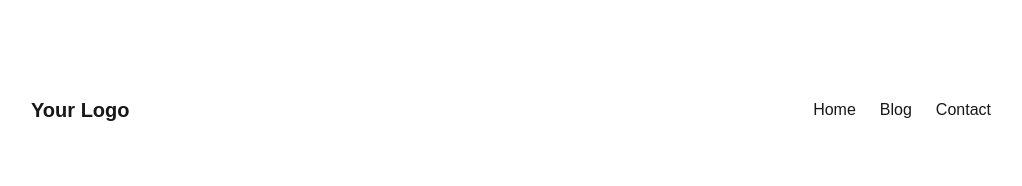
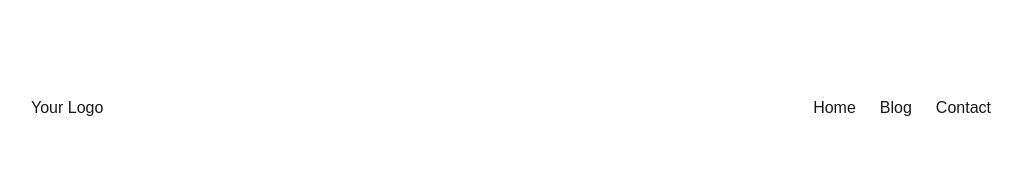
Before and after one commit to mlundqui/my-blog, a Next.js app: page /blog in a window 1280 px wide. Shown: the top 186 px of the page, without its empty margins (129-1151 px from the left). Built offline with nearby package versions, Linux system fonts and the light colour scheme.

Commit message:
Still fixing navbar

```diff
--- a/app/blog/page.tsx
+++ b/app/blog/page.tsx
@@ -1,4 +1,4 @@
-import Navbar from 'app/components/Navbar';
+//import Navbar from 'app/components/Navbar';
 
 export default function Home() {
     return (
--- a/app/components/Navbar.tsx
+++ b/app/components/Navbar.tsx
@@ -1,5 +1,6 @@
 'use client'
 import { useState } from 'react';
+import Link from 'next/link';
 
 interface NavItem {
   label: string;
@@ -28,9 +29,9 @@ const Navbar = () => {
     <nav className="w-full px-8 py-4 sm:px-20">
       <div className="flex flex-col sm:flex-row sm:items-center sm:justify-between gap-4">
         <div className="flex items-center justify-between">
-          <a href="/" className="text-xl font-semibold">
+          <Link href="/">
             Your Logo
-          </a>
+          </Link>
           <button
             onClick={() => setIsMenuOpen(!isMenuOpen)}
             className="sm:hidden p-2"
@@ -49,12 +50,12 @@ const Navbar = () => {
         `}>
           {navItems.map((item) => (
             <li key={item.href}>
-              <a
+              <Link
                 href={item.href}
                 className="flex items-center gap-2 hover:underline hover:underline-offset-4"
               >
                 {item.label}
-              </a>
+              </Link>
             </li>
           ))}
         </ul>
--- a/app/contact/page.tsx
+++ b/app/contact/page.tsx
@@ -2,7 +2,7 @@
 
 import { useState } from 'react';
 import styles from './contact.module.css';
-import Navbar from 'app/components/Navbar';
+//import Navbar from 'app/components/Navbar';
 
 export default function Contact() {
 
--- a/app/layout.tsx
+++ b/app/layout.tsx
@@ -1,9 +1,9 @@
 
 import type { Metadata } from "next";
-import { Geist, Geist_Mono } from "next/font/google";
+//import { Geist, Geist_Mono } from "next/font/google";
 import Navbar from 'app/components/Navbar';
 import "./globals.css";
-
+/*
 const geistSans = Geist({
   variable: "--font-geist-sans",
   subsets: ["latin"],
@@ -13,6 +13,7 @@ const geistMono = Geist_Mono({
   variable: "--font-geist-mono",
   subsets: ["latin"],
 });
+*/
 
 export const metadata: Metadata = {
   title: "Create Next App",
--- a/app/page.tsx
+++ b/app/page.tsx
@@ -3,7 +3,7 @@ import Image from "next/image";
 
 import Link from 'next/link';
 
-import Navbar from './components/Navbar';
+//import Navbar from './components/Navbar';
 
 export default function Home() {
   return (
```
